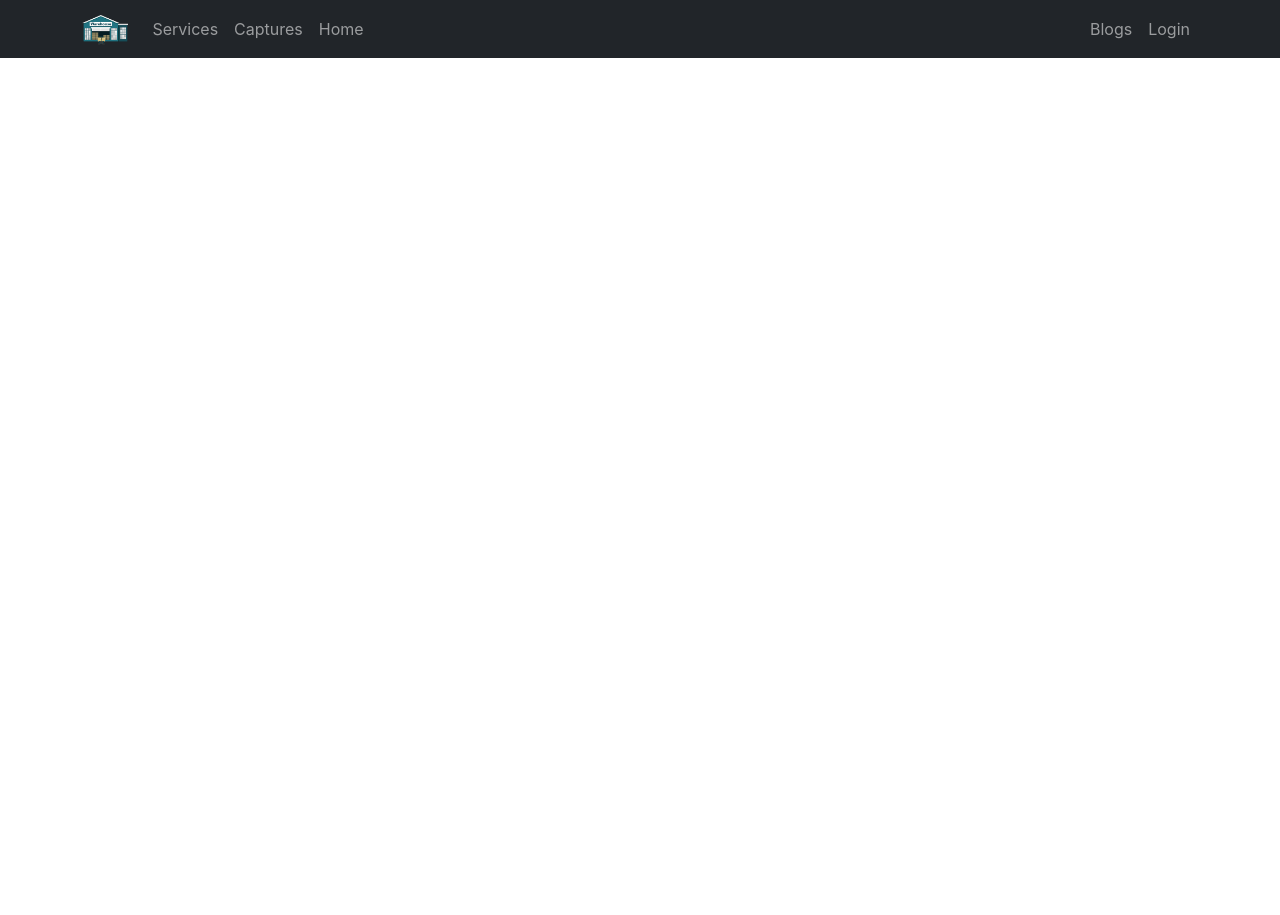
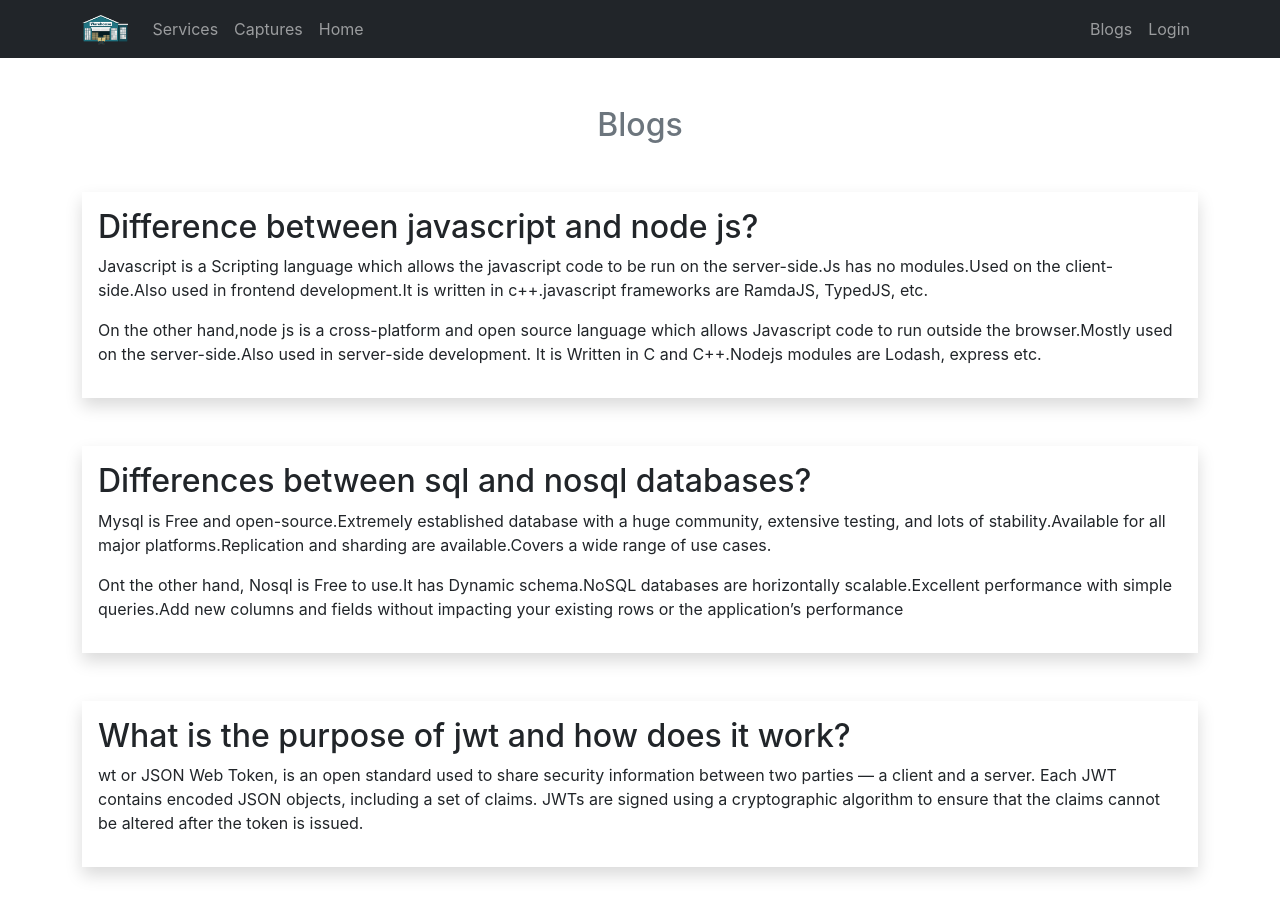
Before and after one commit to tanimtonni12/warehouse_management_client_side, a React (Create React App) app: page /blogs in a window 1280 px wide. Before the commit the page ends 800 px from the top, so only its background shows below. Built offline with nearby package versions, Linux system fonts and the light colour scheme; no server answers.

Commit message:
blogs added

```diff
--- a/src/App.js
+++ b/src/App.js
@@ -2,6 +2,7 @@
 import { Route, Routes } from 'react-router-dom';
 import './App.css';
 import AddInventory from './components/AddInventory/AddInventory';
+import Blogs from './components/Blogs/Blogs';
 import Header from './components/Header/Header';
 import Home from './components/Home/Home';
 import Login from './components/Login/Login';
@@ -20,6 +21,7 @@ function App() {
         <Route path='/' element={<Home></Home>}></Route>
         <Route path='/home' element={<Home></Home>}></Route>
         <Route path="/login" element={<Login></Login>}></Route>
+        <Route path="/blogs" element={<Blogs></Blogs>}></Route>
         <Route path='/addItems' element={<RequireAuth><AddInventory></AddInventory></RequireAuth>}></Route>
         <Route path='/manageInventory' element={<RequireAuth><ManageInventories></ManageInventories></RequireAuth>}></Route>
         <Route path='/inventory/:id' element={<RequireAuth><SingleInventory></SingleInventory></RequireAuth>}></Route>
--- /dev/null
+++ b/src/components/Blogs/Blogs.js
@@ -0,0 +1,32 @@
+import React from 'react';
+
+const Blogs = () => {
+    return (
+        <div className='container'>
+            <div className='text-center my-5'>
+                <h2 className='text-secondary'>Blogs</h2>
+            </div>
+            <div className='shadow p-3 my-5'>
+                <h2>Difference between javascript and node js?</h2>
+                <p>Javascript is a Scripting language which allows the javascript code to be run on the server-side.Js has no modules.Used on the client-side.Also used in frontend development.It is written in c++.javascript frameworks are RamdaJS, TypedJS, etc.</p>
+                <p>On the other hand,node js is a cross-platform and open source language which allows Javascript code to run outside the browser.Mostly used on the server-side.Also used in server-side development. It is Written in C and  C++.Nodejs modules are Lodash, express etc.
+                </p>
+            </div>
+            <div className='shadow p-3 my-5'>
+                <h2>Differences between sql and nosql databases?</h2>
+                <p>
+                    Mysql is Free and open-source.Extremely established database with a huge community, extensive testing, and lots of stability.Available for all major platforms.Replication and sharding are available.Covers a wide range of use cases.
+                </p>
+                <p>
+                    Ont the other hand, Nosql is Free to use.It has Dynamic schema.NoSQL databases are horizontally scalable.Excellent performance with simple queries.Add new columns and fields without impacting your existing rows or the application’s performance
+                </p>
+            </div>
+            <div className='shadow p-3 my-5'>
+                <h2>What is the purpose of jwt and how does it work?</h2>
+                <p>wt or JSON Web Token, is an open standard used to share security information between two parties — a client and a server. Each JWT contains encoded JSON objects, including a set of claims. JWTs are signed using a cryptographic algorithm to ensure that the claims cannot be altered after the token is issued.</p>
+            </div>
+        </div>
+    );
+};
+
+export default Blogs;
--- a/src/components/Login/Login.js
+++ b/src/components/Login/Login.js
@@ -28,7 +28,7 @@ const Login = () => {
     }
 
     if (user) {
-        navigate(from, { replace: true });
+        navigate({ replace: true });
         navigate(from)
     }
 
--- a/src/components/SocialLogin/SocialLogin.js
+++ b/src/components/SocialLogin/SocialLogin.js
@@ -25,6 +25,7 @@ const SocialLogin = () => {
 
     if (user) {
         navigate(from, { replace: true });
+        navigate(from)
 
 
     }
```
